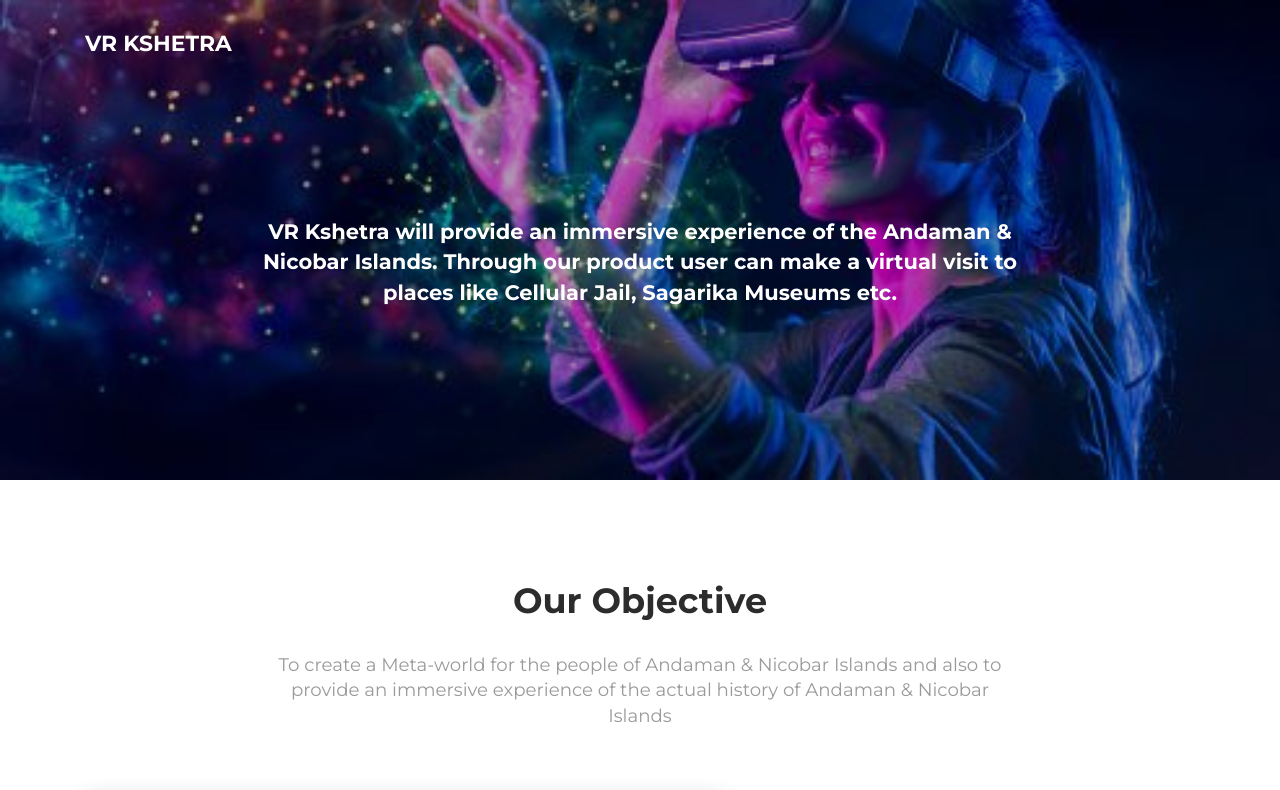
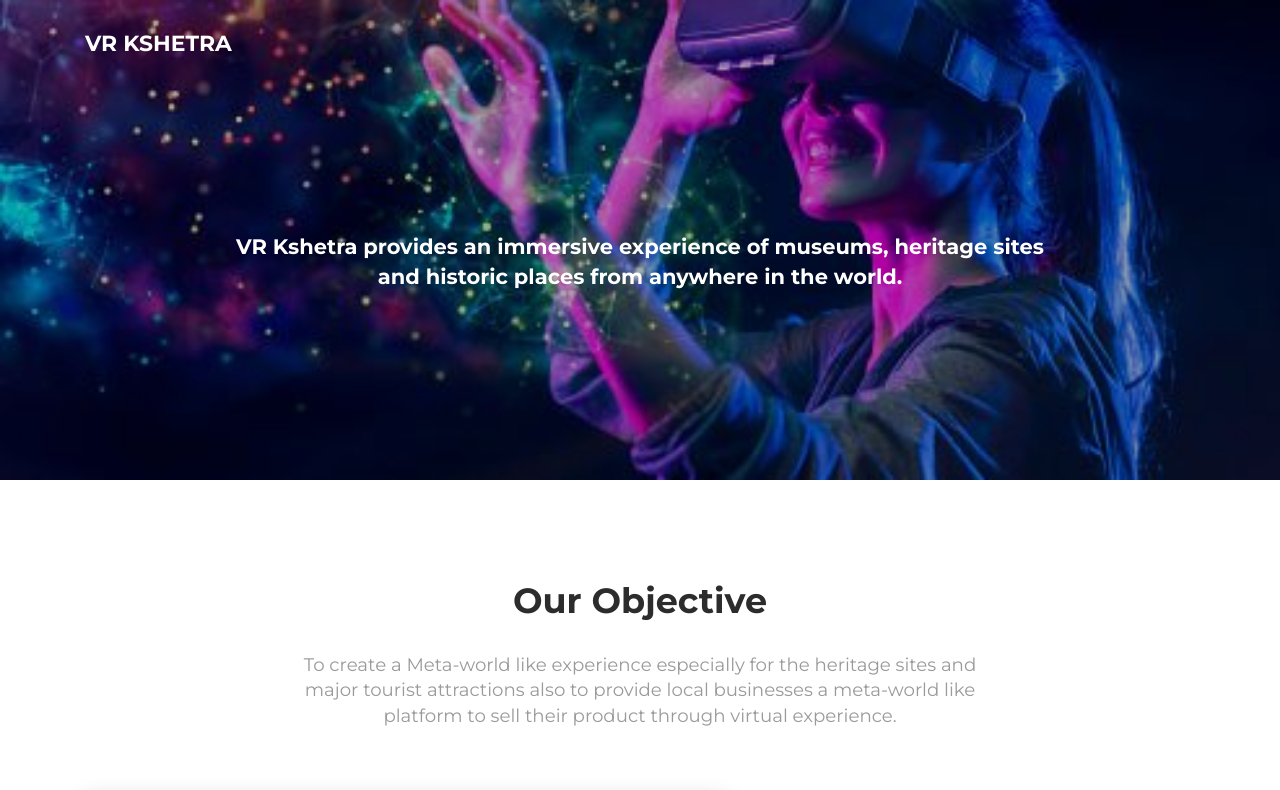
Before and after one commit to vnd777/VRKSHETRA, a plain HTML site: page index.html in a window 1280 px wide. Shown: the top 790 px of the page. Drawn offline with Linux system fonts and the light colour scheme.

Commit message:
first commit

```diff
--- a/index.html
+++ b/index.html
@@ -48,7 +48,7 @@
       </div>
       <div class="content-center">
         <div class="container">
-          <h4 class="title">VR Kshetra will provide an immersive experience of the Andaman & Nicobar Islands. Through our product user can make a virtual visit to places like Cellular Jail, Sagarika Museums etc.</h4>
+          <h4 class="title">VR Kshetra provides an immersive experience of museums, heritage sites and historic places from anywhere in the world.</h4>
         </div>
       </div>
     </div>
@@ -57,7 +57,7 @@
         <div class="row">
           <div class="col-md-8 ml-auto mr-auto text-center">
             <h2 class="title">Our Objective</h2>
-            <h5 class="description"><b>To create a Meta-world  for the people of Andaman & Nicobar Islands and also to provide an immersive experience of the actual history of Andaman & Nicobar Islands</b></h5>
+            <h5 class="description"><b>To create a Meta-world like experience especially for the heritage sites and major tourist attractions also to provide local businesses a meta-world like platform to sell their product through virtual experience.</b></h5>
           </div>
         </div>
         <div class="separator separator-primary"></div>
```
Also changed, not shown: assets/img/bg1.jpg, assets/img/bg3.jpg.
